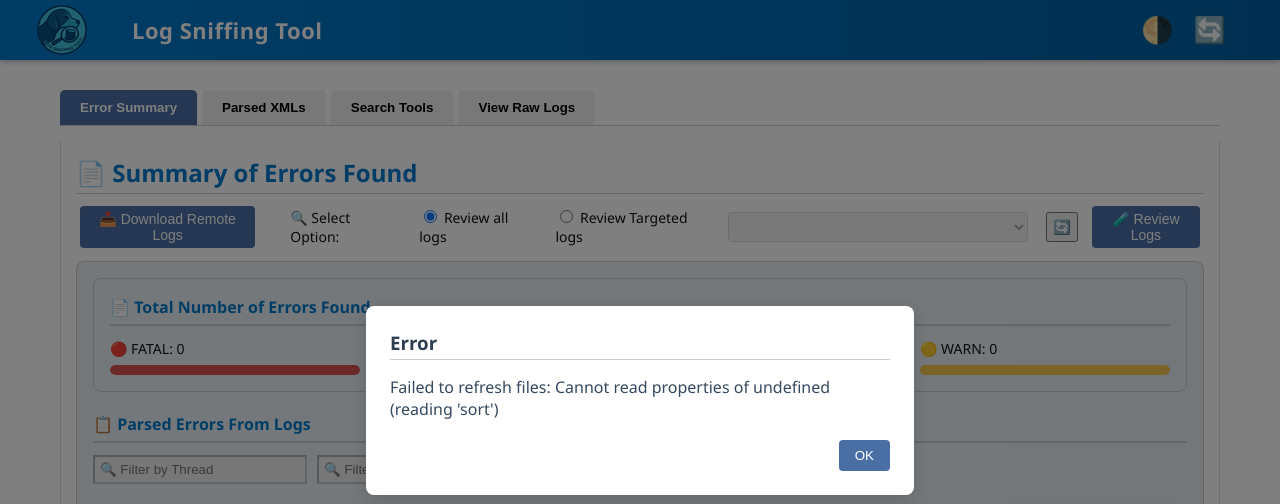
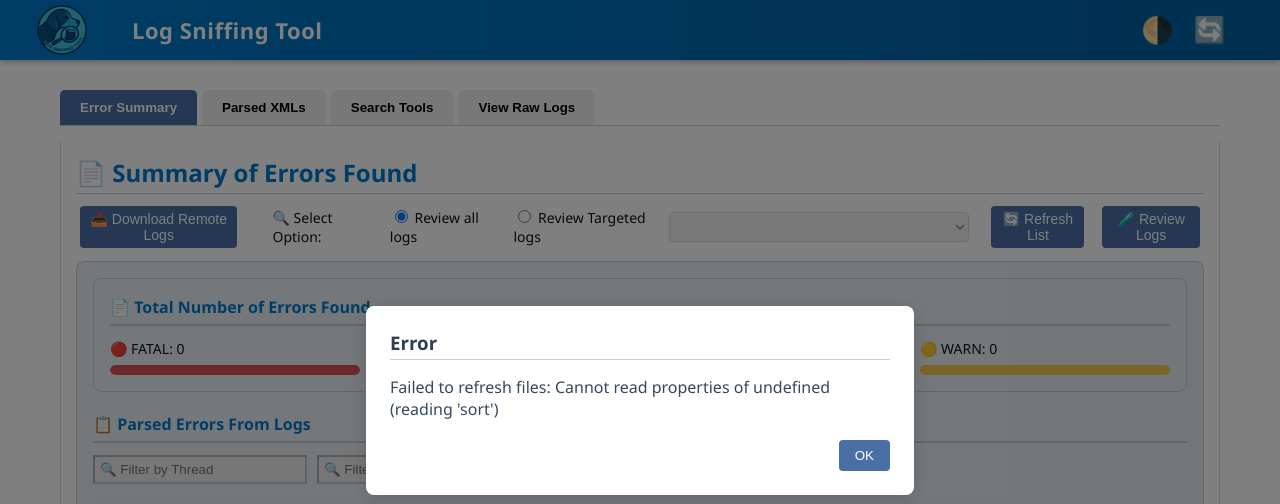
Before and after one commit to gikcrib/logsniffingtool, a FastAPI app: page / in a window 1280 px wide. Shown: the top 504 px of the page. Run offline with FastAPI, Linux system fonts and the light colour scheme; data that the repository does not hold is empty; some libraries are stand-ins or nearby versions.

Commit message:
Updated the frontend elements

```diff
--- a/templates/index.html
+++ b/templates/index.html
@@ -50,7 +50,7 @@
 					  <select id="logSelect" class="searchtoolfilters-select"></select>
 
 					  <!-- 🔄 Refresh Log list -->
-					  <button id="refreshBtn" title="Refresh Log List">🔄</button>
+					  <button id="refreshBtn" class="reviewlogs-btn" title="Refresh Log List">🔄 Refresh List</button>
 
 					  <!-- 🧪 Start -->
 					  <button id="startAnalysisBtn" class="reviewlogs-btn">🧪 Review Logs</button>
@@ -230,7 +230,7 @@
 						<select id="logview-file-select" class="logview-file-select">
 							<option value="">-- Select Target File --</option>
 						</select>
-						<button id="logview-refresh-btn" class="logview-refresh-btn" title="Refresh Log List">🔄 Refresh</button>
+						<button id="logview-refresh-btn" class="logview-refresh-btn" title="Refresh Log List">🔄 Refresh List</button>
 						<button id="logview-load-btn" class="logview-load-btn" title="Load Selected File">📁 Load File</button>
 					</div><br>
 					<div class="logview-controls">
@@ -242,11 +242,11 @@
 						<button id="logview-goto-btn" class="logview-goto-btn" title="Go to line">🔍 Go To</button>
 						<input type="number" id="logview-goto-input" class="logview-goto-input" placeholder="Line number">
 						<button id="logview-copy-btn" class="logview-copy-btn">📋 Copy</button>
-						<button id="logview-wrap-btn" class="logview-wrap-btn" title="Toggle Word Wrap">📜 Wrap</button>
+						<button id="logview-wrap-btn" class="logview-wrap-btn" title="Toggle Word Wrap">📜 Word Wrap</button>
 					</div>
 
 					<!-- Status bar -->
-					<div id="logview-status" class="logview-status">Ready</div>
+					<div id="logview-status" class="logview-status">🟢 Ready and waiting...</div>
 
 					<!-- Log file viewport -->
 					<div id="logview-viewport" class="logview-viewport">
```
